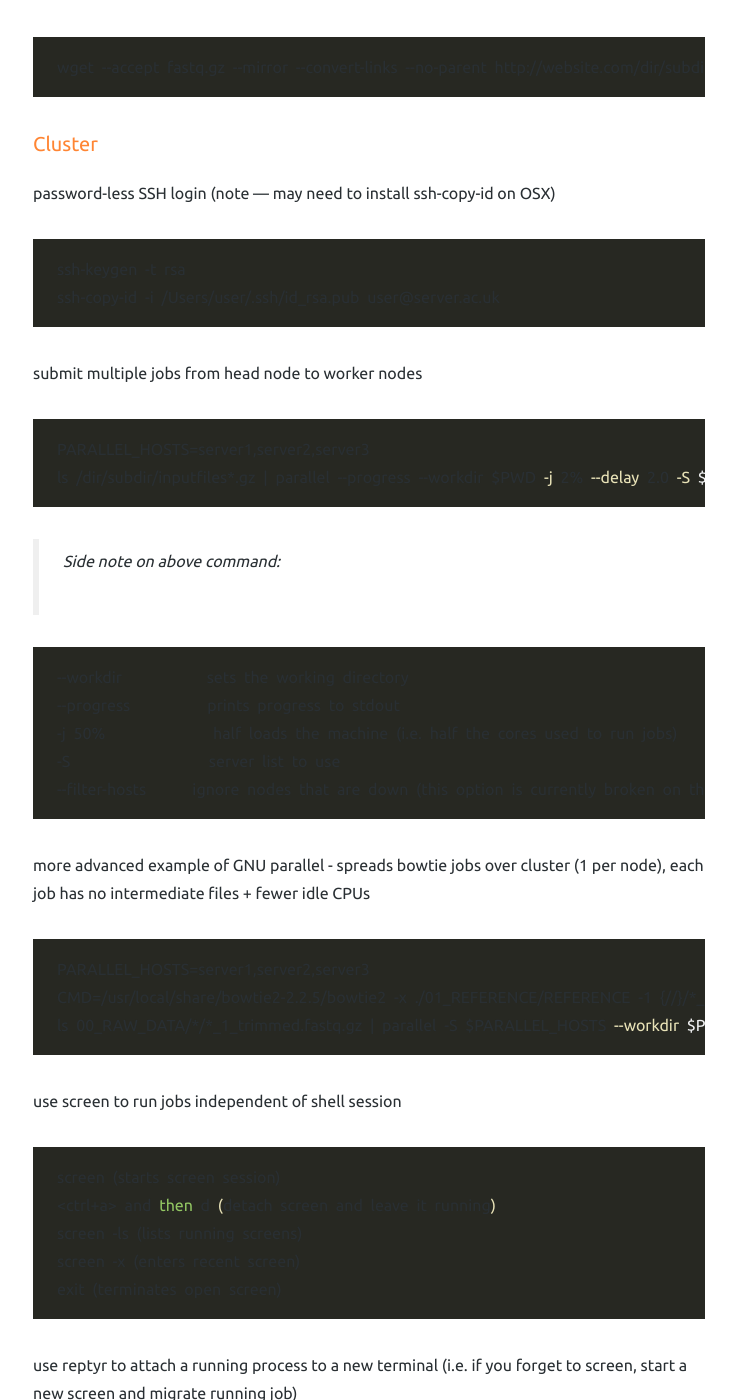
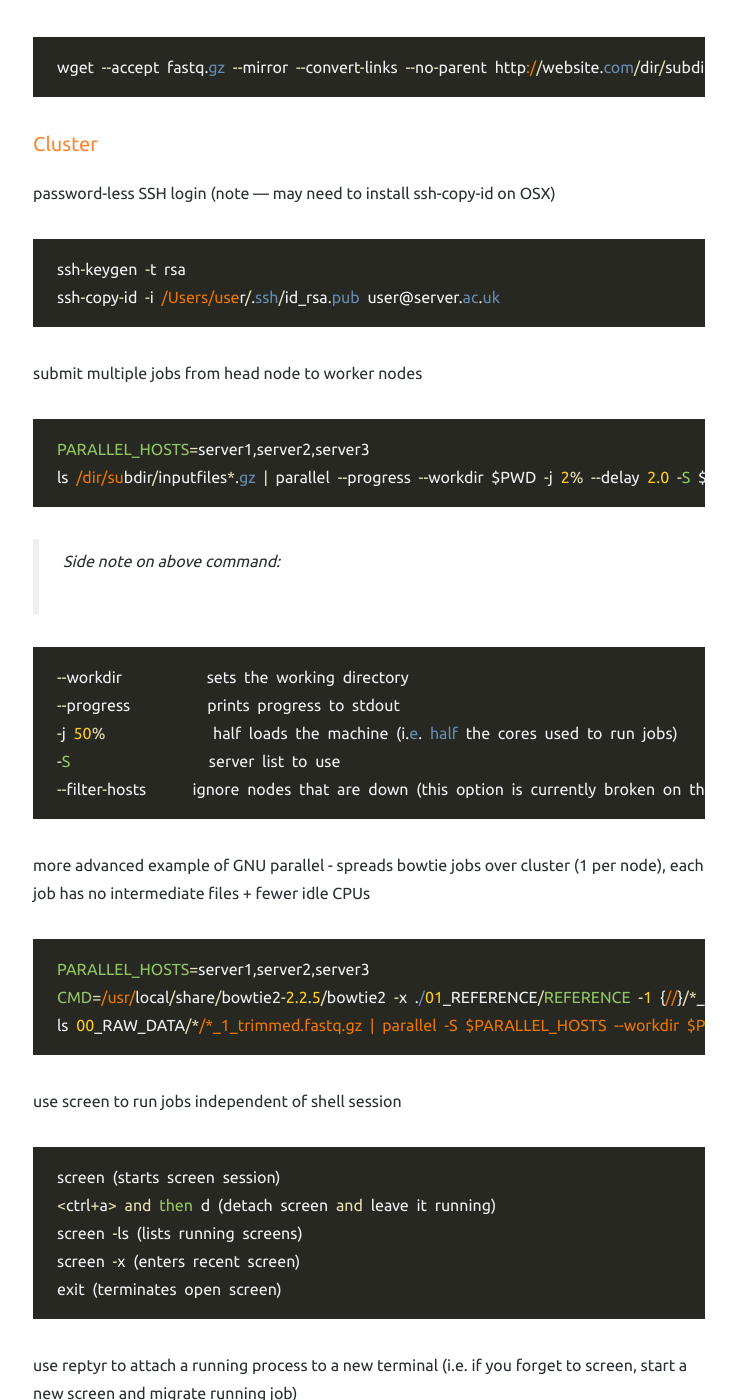
Before and after one commit to will-rowe/will-rowe.github.io, a Jekyll site: the page built from bioinformatics/_posts/2017-01-12-snippets.markdown, in a window 1280 px wide and 1400 px high, scrolled down 3649 px. Shown: the whole window, without its empty margins (287-1023 px from the left). Built offline with Jekyll 4.4.1, drawn with Linux system fonts in a browser that asks for light colours; some of the changed text lies outside the part shown.

Commit message:
adding code highlighting

````diff
--- a/bioinformatics/_posts/2017-01-12-snippets.markdown
+++ b/bioinformatics/_posts/2017-01-12-snippets.markdown
@@ -25,64 +25,64 @@ Useful UNIX cheatsheets can be found [here][cheats-1] and [here][cheats-2].
 
 recursively find files with an extension, then print file list to file (use abs. path in find term to get abs. path in output)
 
-```terminal
+{% highlight ruby %}
 find ./ -type f -name "*.bam" -printf "%f\n" > all_bam_files.txt
-```
+{% endhighlight %}
 
 recursively find files with an extension, then print files + relative paths to file
 
-```terminal
+{% highlight ruby %}
 find ./ -type f -name "*.bam" -print > all_bam_files.txt
-```
+{% endhighlight %}
 
 find files by name and then grep for string
 
-```terminal
+{% highlight ruby %}
 find ./ -type f -name krakenreport -exec grep "Streptococcus pneumoniae" {} \+
-```
+{% endhighlight %}
 
 average file size in directory (recursively searches for files greater than 1 GB)
 
-```terminal
+{% highlight ruby %}
 find ./0001_RNA_SEQ/ -size +1G -ls | awk '{sum += $7; n++;} END {print sum/n;}'
-```
+{% endhighlight %}
 
 find and move files
 
-```terminal
+{% highlight ruby %}
 find ../ -type f -name '*.all.txt' -exec mv -t ./ {} \+
-```
+{% endhighlight %}
 
 multifasta to single fasta entry (for ACT etc.)
 
-```terminal
+{% highlight ruby %}
 grep -v "^>" multifasta.fasta | awk 'BEGIN { ORS=""; print ">Sequence_name\n" } { print }' > merged.fasta
-```
+{% endhighlight %}
 
 extract subset from fasta file (using headers.txt file)
 
-```terminal
+{% highlight ruby %}
 awk 'BEGIN{while((getline<"headers.txt")>0)l[">"$1]=1}/^>/{f=l[$1]?1:0}f' input.fasta > subset.fasta
-```
+{% endhighlight %}
 
 remove duplicates in file
 
-```terminal
+{% highlight ruby %}
 awk '!seen[$0]++' filename
-```
+{% endhighlight %}
 
 ### Loops
 
 loop over paired fastq files and run a command (e.g. SNIPPY)
 
-```terminal
+{% highlight ruby %}
 for i in ./seqdata/files*_1.fastq.gz
 > do
 > base=${i%_*.gz}
 > dirname=${base##*/}
 > snippy --cpus 24 --outdir ./mysnips_$dirname --ref RefSeq.gbf --R1 ${base}_1.fastq.gz --R2 ${base}_2.fastq.gz --unmapped
 > done
-```
+{% endhighlight %}
 
 > Side note: to build tree using core SNPs from above:
 
@@ -100,83 +100,83 @@ ls ../00_RAW_DATA/ERR-files/*.gz | parallel -j 20% "snippy --cpus 4 --outdir ./s
 
 binning multiple flow cell runs into individual sample directories
 
-```terminal
+{% highlight ruby %}
 for i in $(seq -f "%02g" 1 21)
 > do
 > mkdir sample-$i
 > mv flowcell_sample_no_$i.qual.gz ./sample-$i
 > mv flowcell_sample_no_$i.csfasta.gz ./sample-$i
 > done
-```
+{% endhighlight %}
 
 
 ### Curl / Wget
 
 download all files of certain extension from an html page
 
-```terminal
+{% highlight ruby %}
 wget --accept fastq.gz --mirror --convert-links --no-parent http://website.com/dir/subdir/
-```
+{% endhighlight %}
 
 
 ### Cluster
 
 password-less SSH login (note --- may need to install `ssh-copy-id` on OSX)
 
-```terminal
+{% highlight ruby %}
 ssh-keygen -t rsa
 ssh-copy-id -i /Users/user/.ssh/id_rsa.pub user@server.ac.uk
-```
+{% endhighlight %}
 
 submit multiple jobs from head node to worker nodes
 
-```terminal
+{% highlight ruby %}
 PARALLEL_HOSTS=server1,server2,server3
 ls /dir/subdir/inputfiles*.gz | parallel --progress --workdir $PWD -j 2% --delay 2.0 -S $PARALLEL_HOSTS “/dir/bin/program.py -i {} -o $PWD/RESULTS >> $PWD/{/.}.LOG"
-```
+{% endhighlight %}
 
 > Side note on above command:
 
-```terminal
+{% highlight ruby %}
 --workdir           sets the working directory
 --progress          prints progress to stdout
 -j 50%              half loads the machine (i.e. half the cores used to run jobs)
 -S                  server list to use
 --filter-hosts      ignore nodes that are down (this option is currently broken on the server)
-```
+{% endhighlight %}
 
 
 more advanced example of GNU parallel - spreads bowtie jobs over cluster (1 per node), each job has no intermediate files + fewer idle CPUs
 
-```terminal
+{% highlight ruby %}
 PARALLEL_HOSTS=server1,server2,server3
 CMD=/usr/local/share/bowtie2-2.2.5/bowtie2 -x ./01_REFERENCE/REFERENCE -1 {//}/*_1_* -2 {//}/*_2_* -U {//}/*_U1_* -U {//}/*_U2_* -p 40 | /pub46/willr/000_HOME/0003_SOFTWARE/bin/samtools view -@ 40 -m 1G -q 10 -bS - | /pub46/willr/000_HOME/0003_SOFTWARE/bin/samtools sort -@ 40 -m 1G -o - | /pub46/willr/000_HOME/0003_SOFTWARE/bin/samtools rmdup - {//}outfile.sorted.bam
 ls 00_RAW_DATA/*/*_1_trimmed.fastq.gz | parallel -S $PARALLEL_HOSTS --workdir $PWD -j 1 "$CMD"
-```
+{% endhighlight %}
 
 
 use screen to run jobs independent of shell session
 
-```terminal
+{% highlight ruby %}
 screen (starts screen session)
 <ctrl+a> and then d (detach screen and leave it running)
 screen -ls (lists running screens)
 screen -x (enters recent screen)
 exit (terminates open screen)
-```
+{% endhighlight %}
 
 use reptyr to attach a running process to a new terminal (i.e. if you forget to screen, start a new screen and migrate running job)
 
-```terminal
+{% highlight ruby %}
 reptyr <PID>
-```
+{% endhighlight %}
 
 
 send an email with an attachment
 
-```terminal
+{% highlight ruby %}
 echo "Have some coverage plots" | mutt -a "./coverage-plots.png" -s "coverage-plots" -- user@liverpool.ac.uk
-```
+{% endhighlight %}
 
 
 
@@ -186,41 +186,41 @@ You can find a really good GIT guide [here][git_guide] but the following are som
 
 create a new repo or clone an existing one
 
-```terminal
+{% highlight ruby %}
 git init
 git clone username@host:/path/to/repo
-```
+{% endhighlight %}
 
 
 check, add, commit and push changes
 
-```terminal
+{% highlight ruby %}
 git status
 git add <filename>
 git add *
 git commit -m "commit message required here"
 git push origin master
-```
+{% endhighlight %}
 
 add single remote or multiple remotes
 
-```terminal
+{% highlight ruby %}
 git remote add origin <server>
 git remote set-url origin --push --add <server>
-```
+{% endhighlight %}
 
 replacing local changes (by retrieving last HEAD content or by pulling last history from server)
 
-```terminal
+{% highlight ruby %}
 git checkout -- <filename>
 git fetch origin
-```
+{% endhighlight %}
 
 open git config in editor
 
-```terminal
+{% highlight ruby %}
 git config -e
-```
+{% endhighlight %}
 
 For information on branching, merging and tagging - read [THIS][git_guide] guide!
 
@@ -229,27 +229,27 @@ For information on branching, merging and tagging - read [THIS][git_guide] guide
 
 send STDOUT and STDERR to file
 
-```terminal
+{% highlight ruby %}
 $ command >> filename 2>&1
-```
+{% endhighlight %}
 
 
 ### Python
 
 download, make and setup virtual environment for Python 3
 
-```terminal
+{% highlight ruby %}
 cd Python-3.x.x
 ./configure && make
 mkdir -p ~/.virtualenvs
 ./python -m venv --without-pip /pub46/willr/.virtualenvs/py3
-```
+{% endhighlight %}
 
 activate Python 3 environment
 
-```terminal
+{% highlight ruby %}
 source ~/.virtualenvs/py3/bin/activate
-```
+{% endhighlight %}
 
 
 
@@ -259,39 +259,39 @@ source ~/.virtualenvs/py3/bin/activate
 
 archive and compress directory using tar and pigz
 
-```terminal
+{% highlight ruby %}
 tar -cf - ../0002_GENOMES/ | pigz > 03.10.2016_0002_GENOMES.tar.gz
-```
+{% endhighlight %}
 
 recursively change permissions on directory
 
-```terminal
+{% highlight ruby %}
 chmod -R u=rwx,g=r,o=r 0003_compressed_archives/
-```
+{% endhighlight %}
 
 use vim to delete all lines under selected line (command used in vim)
 
-```terminal
+{% highlight ruby %}
 :+,$d
-```
+{% endhighlight %}
 
 use vim to delete everything from current line to top of file
 
-```terminal
+{% highlight ruby %}
 dgg
-```
+{% endhighlight %}
 
 use cut to remove a column from a file (using tab as delimiter)
 
-```terminal
+{% highlight ruby %}
 cut -d$'\t' -f1-2,4- annotation.gff > annotation.edit.gff
-```
+{% endhighlight %}
 
 find differences between two sorted files
 
-```terminal
+{% highlight ruby %}
 comm -3 acc.sorted down.sorted
-```
+{% endhighlight %}
 
 ----
 
@@ -303,48 +303,48 @@ The main short read aligners used by the group are [Bowtie2][bowtie2] and [SMALT
 
 to quickly align reads using Bowtie2 and get a sorted BAM file use the following snippet (commands are piped to reduce disk I/O)
 
-```terminal
+{% highlight ruby %}
 bowtie2 -x REFERENCE -1 r1.fastq -2 r2.fastq -p 40 | samtools view -bS - | samtools sort - -o outfile.sorted.bam && samtools index outfile.sorted.bam
-```
+{% endhighlight %}
 
 use flagstat to get alignment information
 
-```terminal
+{% highlight ruby %}
 samtools flagstat outfile.sorted.bam
-```
+{% endhighlight %}
 
 count unmapped reads
 
-```terminal
+{% highlight ruby %}
 samtools view -f4 -c outfile.sorted.bam
-```
+{% endhighlight %}
 
 remove unmapped reads from alignment file
 
-```terminal
+{% highlight ruby %}
 samtools view -F 0x04 -b outfile.sorted.bam > outfile.aligned_reads_only.sorted.bam
-```
+{% endhighlight %}
 
 remove reads below minimum mapping quality (see [here][heng_blog] for MAPQ blog post)
 
-```terminal
+{% highlight ruby %}
 samtools view -q 20 -b outfile.sorted.bam > outfile.q20.sorted.bam
-```
+{% endhighlight %}
 
 extract read pairs from alignment where both mapped, one mapped and one didn't
 
-```terminal
+{% highlight ruby %}
 samtools view -b -F 12 outfile.sorted.bam > both.mapped.bam
 samtools view -b -f 4 -F 8 outfile.sorted.bam > not.mapped.but.mate.did.bam
 samtools view -b -f 8 -F 4 outfile.sorted.bam > mapped.but.mate.didnt.bam
 bedtools bamtofastq -i both.mapped.bam -fq 1.fq -fq2 2.fq
-```
+{% endhighlight %}
 
 extract reads that mapped to a particular regions
 
-```terminal
+{% highlight ruby %}
 samtools view -b 90.sorted.bam "D23580_liv_chro:368858-410494" -o pBT1.region.bam
-```
+{% endhighlight %}
 
 
 ### Variant calling
@@ -353,21 +353,21 @@ A good guide to variant calling can be found [here][vcf] and [here][vcf2].
 
 call variants
 
-```terminal
+{% highlight ruby %}
 samtools mpileup -uf ref.fa aln.bam | bcftools call -mv -Oz > calls.vcf.gz
-```
+{% endhighlight %}
 
 assess call set quality using transition:transversion ratio
 
-```terminal
+{% highlight ruby %}
 bcftools filter -i'%QUAL>20' calls.vcf.gz | bcftools stats | grep TSTV
-```
+{% endhighlight %}
 
 filter variants (note --- the filtering parameters should be considered for each sample)
 
-```terminal
+{% highlight ruby %}
 bcftools filter -sLowQual -g3 -G10 -e '%QUAL<20' calls.vcf.gz > calls.filtered.vcf
-```
+{% endhighlight %}
 
 
 ### Assembly
@@ -377,18 +377,18 @@ bcftools filter -sLowQual -g3 -G10 -e '%QUAL<20' calls.vcf.gz > calls.filtered.v
 
 use kraken to quickly bin reads according to taxa
 
-```terminal
+{% highlight ruby %}
 kraken --threads 10 --preload --fastq-input --gzip-compressed --db ~/000_HOME/0002_REF_DATA/0004_DBs/minikraken_20141208 input_file*.fastq.gz | kraken-report --db ~/000_HOME/0002_REF_DATA/0004_DBs/minikraken_20141208 > ./kraken_output.report
-```
+{% endhighlight %}
 
 
 ### File conversion
 
 gff to genbank
 
-```terminal
+{% highlight ruby %}
 seqret -sequence input.fasta -feature --fformat gff -fopenfile input.gff -osformat genbank -auto
-```
+{% endhighlight %}
 
 
 ---
````
